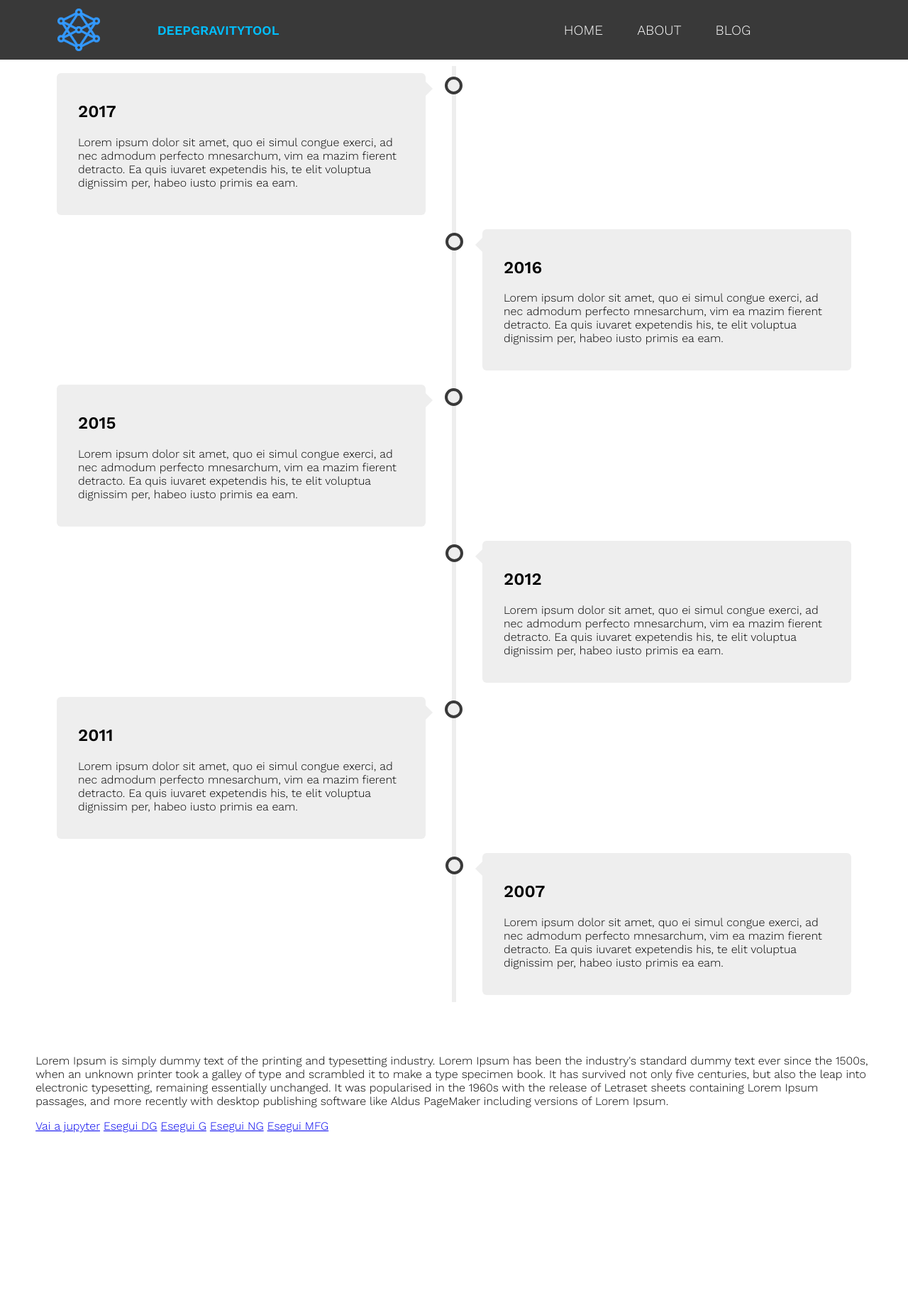
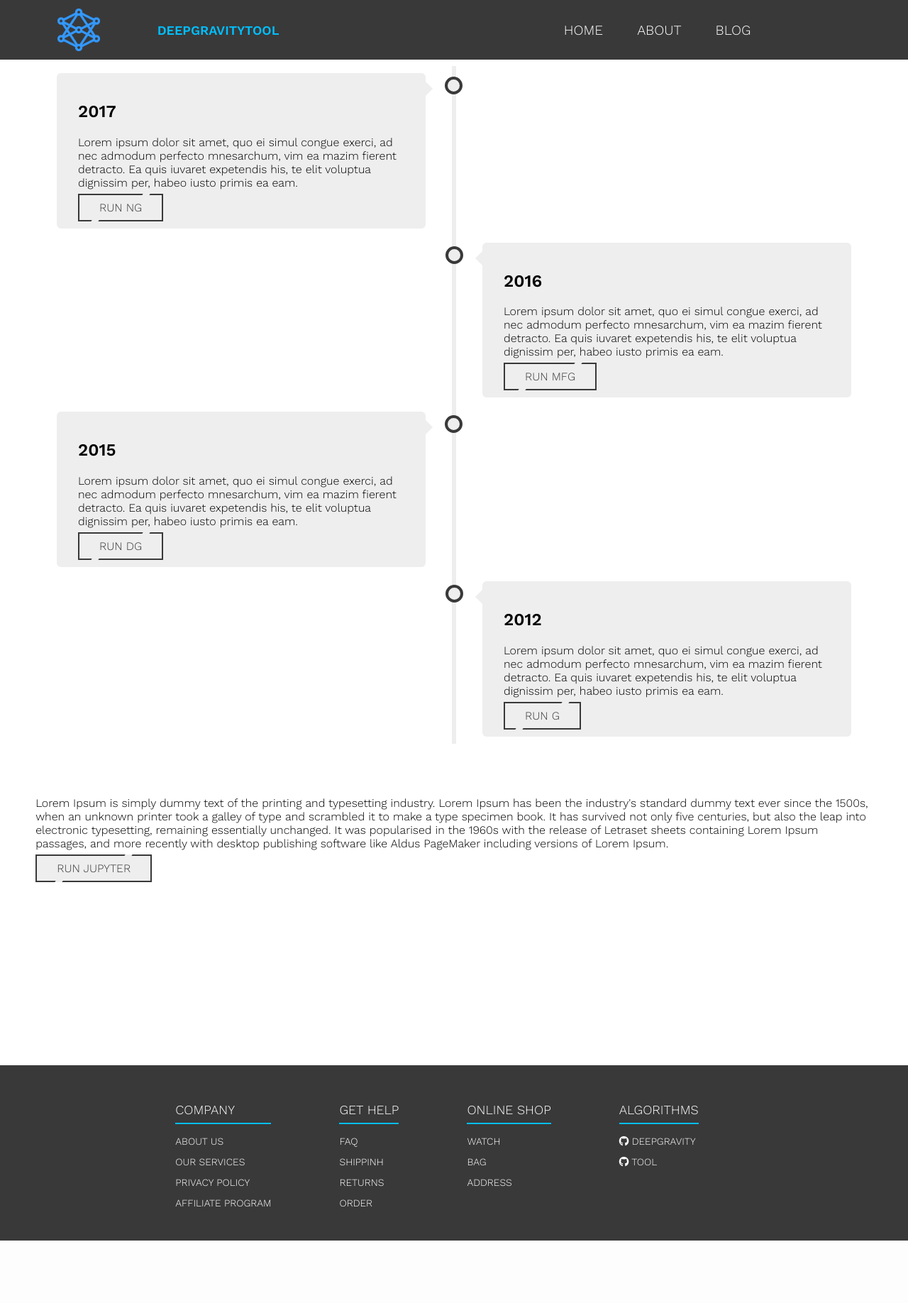
Before and after one commit to LucoMoro/DeepGravityTool, a Django app: template tool/templates/tool/tool.html in a window 1280 px wide. Shown: the top 1836 px of the page at 71% size. After the commit the page ends 1748 px from the top, so only its background shows below. Run offline with Django 3.2, Linux system fonts and the light colour scheme; the template is opened without the code that fills it, so the values that code supplies are empty.

Commit message:
Adding buttons

```diff
--- a/tool/static/tool/style.css
+++ b/tool/static/tool/style.css
@@ -4,6 +4,7 @@
   --black: rgba(22.4%, 22.4%, 22.4%, 1);
   --blue: rgba(0, 191, 255, 1);
   --grey: rgba(238, 238, 238, 1);
+  --darker_blue: rgba(45, 85, 255, 1);
 }
 
 *,
@@ -541,3 +542,78 @@ ul {
     left: 19px;
   }
 }
+
+/***********************************************************/
+/**BUTTON**/
+
+.btn {
+  position: relative;
+  background-color: var(--black);
+  color: var(--black);
+  text-decoration: none;
+  text-transform: uppercase;
+  font-size: 1em;
+  /*letter-spacing: 0.05em;*/
+  font-weight: 400;
+  padding: 10px 30px;
+  transition: 0.5s;
+}
+
+.btn:hover {
+  letter-spacing: 0.1em;
+  background-color: var(--blue);
+  box-shadow: 0 0 35px var(--blue);
+  color: var(--blue);
+}
+
+.btn::before {
+  content: "";
+  position: absolute;
+  inset: 2px;
+  background-color: var(--grey);
+}
+
+.btn span {
+  position: relative;
+  z-index: 1;
+}
+
+.btn i {
+  position: absolute;
+  inset: 0;
+  display: block;
+}
+
+.btn i::before {
+  content: "";
+  position: absolute;
+  top: 0;
+  left: 80%;
+  width: 10px;
+  height: 2px;
+  background-color: var(--grey);
+  transform: translateX(-50%) skew(325deg);
+  transition: 0.5s;
+}
+
+.btn:hover i::before {
+  width: 20px;
+  left: 20%;
+}
+
+.btn i::after {
+  content: "";
+  position: absolute;
+  bottom: 0;
+  left: 20%;
+  width: 10px;
+  height: 2px;
+  background-color: var(--grey);
+  transform: translateX(-50%) skew(325deg);
+  transition: 0.5s;
+}
+
+.btn:hover i::after {
+  width: 20px;
+  left: 80%;
+}
--- a/tool/templates/tool/tool.html
+++ b/tool/templates/tool/tool.html
@@ -10,6 +10,9 @@
         expetendis his, te elit voluptua dignissim per, habeo iusto primis ea
         eam.
       </p>
+      <a href="{%  url 'ng_results' %}" type="button" class="btn"
+        ><span> Run NG</span><i></i
+      ></a>
     </div>
   </div>
   <div class="t-container right">
@@ -21,6 +24,9 @@
         expetendis his, te elit voluptua dignissim per, habeo iusto primis ea
         eam.
       </p>
+      <a href="{%  url 'mfg_results' %}" type="button" class="btn"
+        ><span>run MFG</span><i></i
+      ></a>
     </div>
   </div>
   <div class="t-container left">
@@ -32,6 +38,9 @@
         expetendis his, te elit voluptua dignissim per, habeo iusto primis ea
         eam.
       </p>
+      <a href="{%  url 'dg_results' %}" type="button" class="btn"
+        ><span>run DG</span><i></i
+      ></a>
     </div>
   </div>
   <div class="t-container right">
@@ -43,28 +52,9 @@
         expetendis his, te elit voluptua dignissim per, habeo iusto primis ea
         eam.
       </p>
-    </div>
-  </div>
-  <div class="t-container left">
-    <div class="t-content">
-      <h2>2011</h2>
-      <p>
-        Lorem ipsum dolor sit amet, quo ei simul congue exerci, ad nec admodum
-        perfecto mnesarchum, vim ea mazim fierent detracto. Ea quis iuvaret
-        expetendis his, te elit voluptua dignissim per, habeo iusto primis ea
-        eam.
-      </p>
-    </div>
-  </div>
-  <div class="t-container right">
-    <div class="t-content">
-      <h2>2007</h2>
-      <p>
-        Lorem ipsum dolor sit amet, quo ei simul congue exerci, ad nec admodum
-        perfecto mnesarchum, vim ea mazim fierent detracto. Ea quis iuvaret
-        expetendis his, te elit voluptua dignissim per, habeo iusto primis ea
-        eam.
-      </p>
+      <a href="{%  url 'g_results' %}" type="button" class="btn"
+        ><span>run G</span><i></i
+      ></a>
     </div>
   </div>
 </div>
@@ -82,21 +72,10 @@
       publishing software like Aldus PageMaker including versions of Lorem
       Ipsum.
     </p>
-    <a href="{%  url 'jupyter' %}" type="button" class="btn btn-primary"
-      >Vai a jupyter</a
-    >
-    <a href="{%  url 'dg_results' %}" type="button" class="btn btn-secondary"
-      >Esegui DG</a
-    >
-    <a href="{%  url 'g_results' %}" type="button" class="btn btn-secondary"
-      >Esegui G</a
-    >
-    <a href="{%  url 'ng_results' %}" type="button" class="btn btn-secondary"
-      >Esegui NG</a
-    >
-    <a href="{%  url 'mfg_results' %}" type="button" class="btn btn-secondary"
-      >Esegui MFG</a
-    >
+
+    <a href="{%  url 'jupyter' %}" type="button" class="btn"
+      ><span>Run jupyter</span><i></i
+    ></a>
   </div>
 </div>
 
```
Also changed, not shown: tool/templates/tool/navtest.html (+6 -32 lines).
